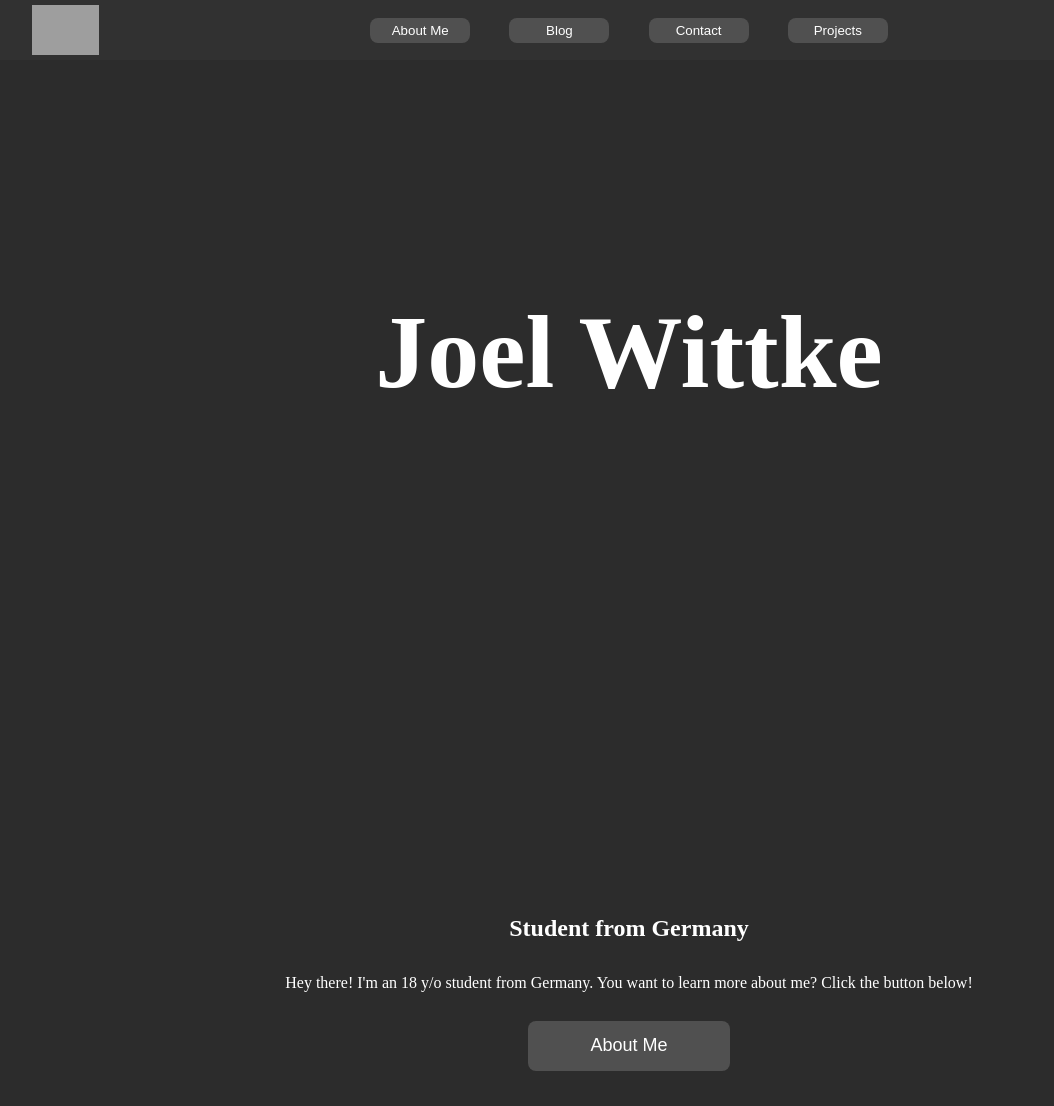
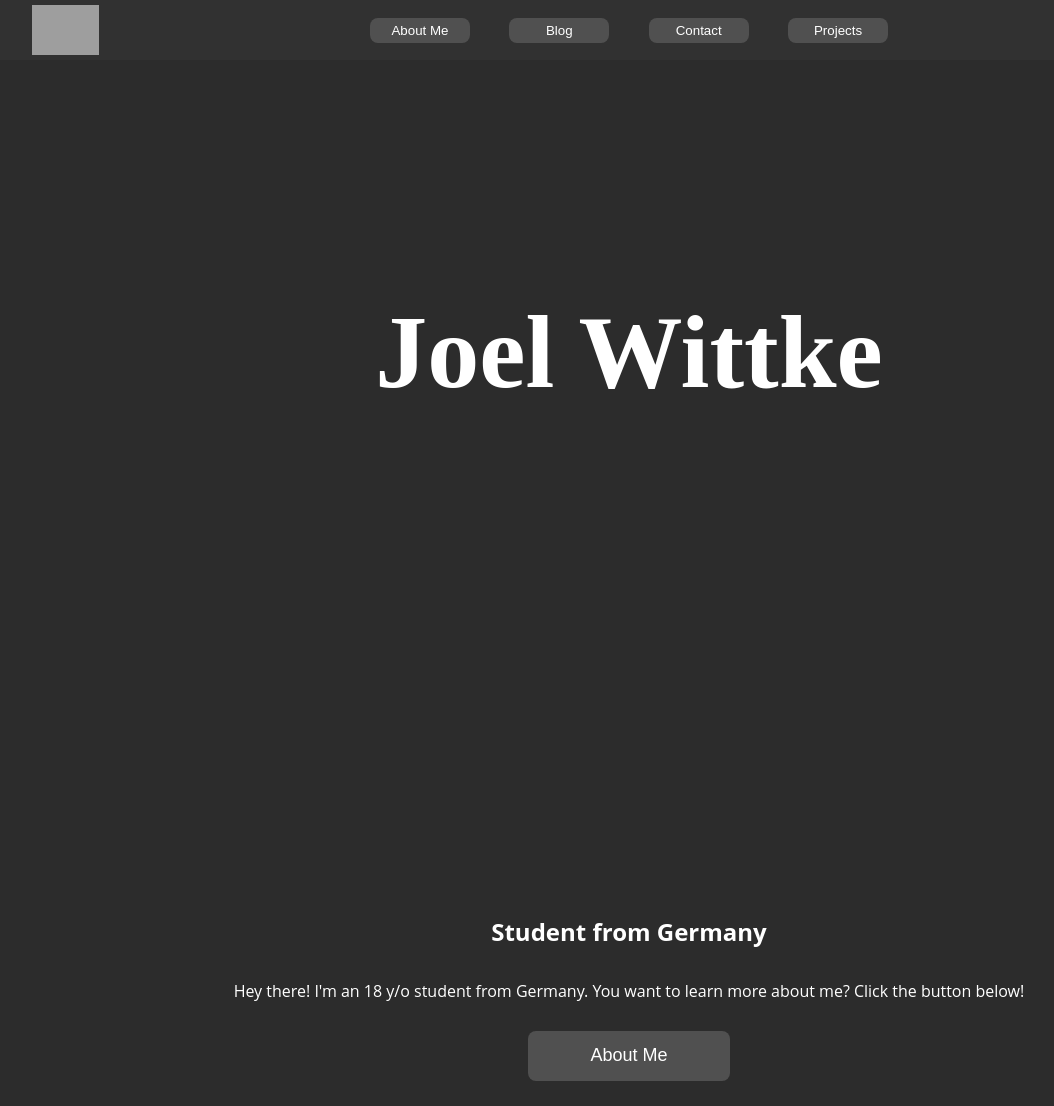
Before and after one commit to Xynox/website, a Jekyll site: the page index.html, which Jekyll copies as it is, in a window 1280 px wide and 1106 px high. Shown: the whole window, without its empty margins (11-1065 px from the left). Built offline with Jekyll 4.4.1, drawn with Linux system fonts in a browser that asks for light colours; grey boxes are pictures that could not be loaded.

Commit message:
Add normal fonts into main pages

```diff
--- a/css/index.css
+++ b/css/index.css
@@ -7,6 +7,7 @@ html{
     scrollbar-width: none;
     background-color: rgb(44, 44, 44);
     color: white;
+    font-family: 'Open Sans';
 }
 
 body{
@@ -22,6 +23,7 @@ body{
     justify-content: center;
     font-size: 78pt;
     margin-bottom: 30%;
+    font-family: 'Montserrat';
 }
 
 .navTopGrid{
```
